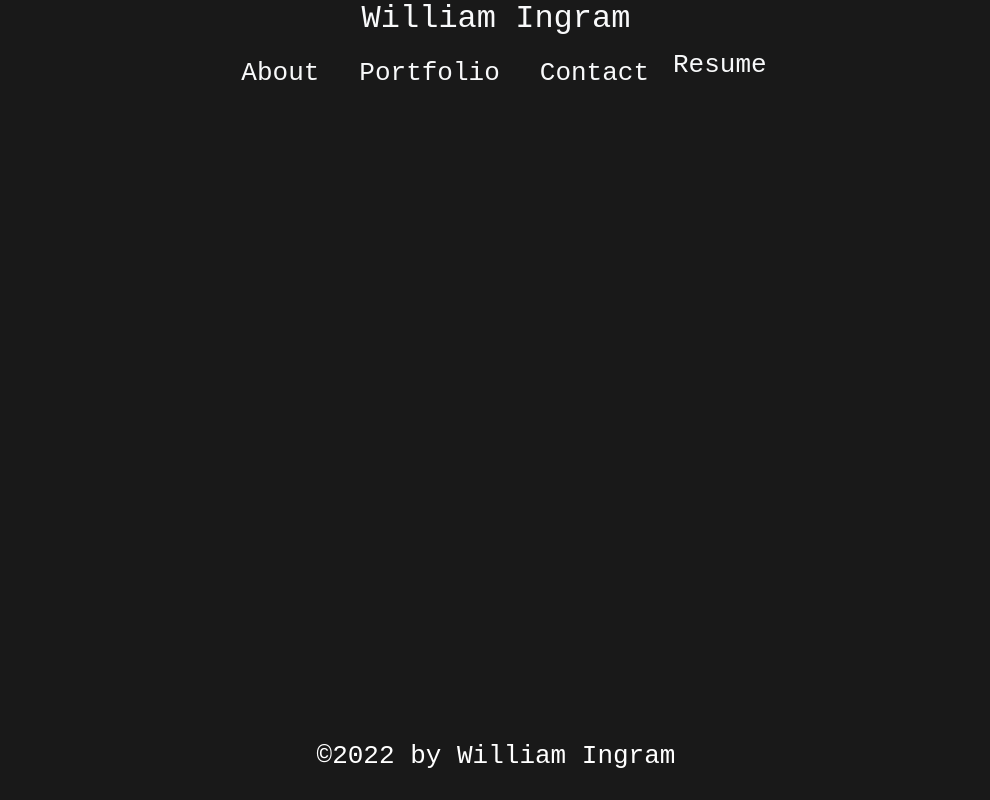
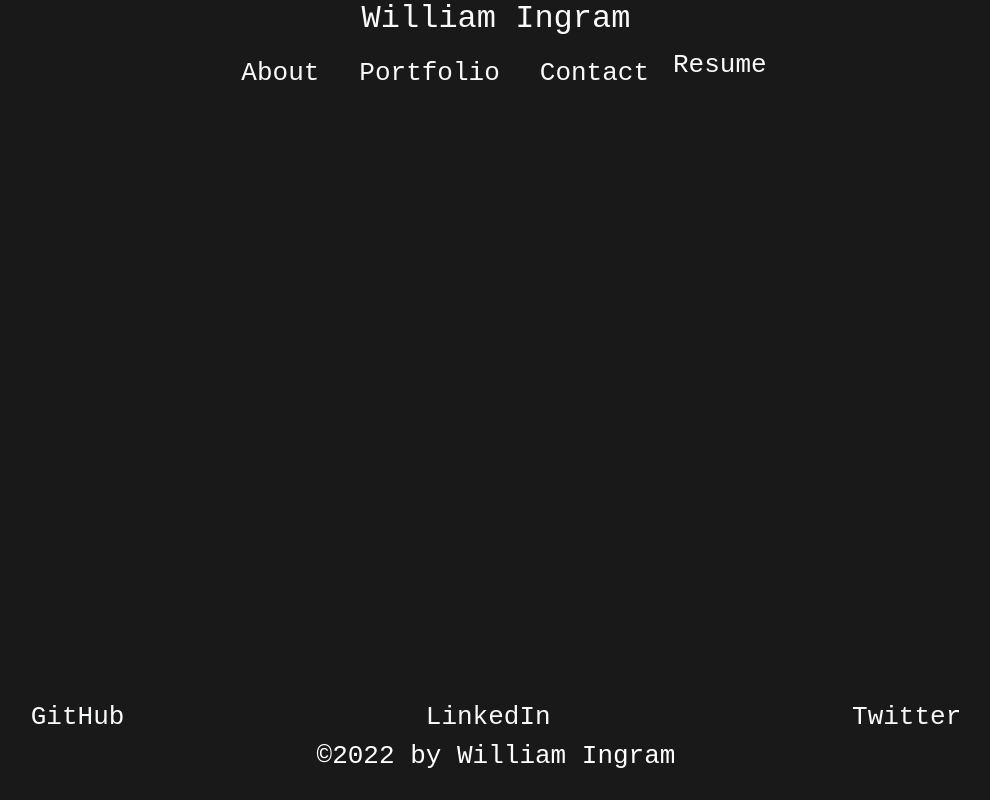
Before and after one commit to ingramwd/ingram-react-portfolio, a React (Create React App) app: page / in a window 1280 px wide. Shown: the whole page, without its empty margins (144-1134 px from the left). Built offline with nearby package versions, Linux system fonts and the light colour scheme.

Commit message:
added links to socials in footer

```diff
--- a/src/components/Footer/index.js
+++ b/src/components/Footer/index.js
@@ -3,6 +3,24 @@ import React from "react";
 const Footer = () => {
     return (
         <footer className="w-100 mt-auto  p-4">
+            <footer className="footer">
+                <div>
+                    <div className="d-flex justify-content-around">
+                        <a className="text-light text-decoration-none" href="https://github.com/Ingramwd">
+                            GitHub
+                        </a>
+                        <a className="text-light text-decoration-none"
+                            href="https://www.linkedin.com/in/william-ingram-26ab34224/"
+                        >
+                            LinkedIn
+                        </a>
+                        <a className="text-light text-decoration-none"
+                            href="https://twitter.com/William15999168">
+                            Twitter
+                        </a>
+                    </div>
+                </div>
+            </footer>
             <div className="container">&copy;2022 by William Ingram</div>
         </footer>
     );
```
Also changed, not shown: src/assets/img/Screenshot 2022-03-28 001430.jpg (added).
